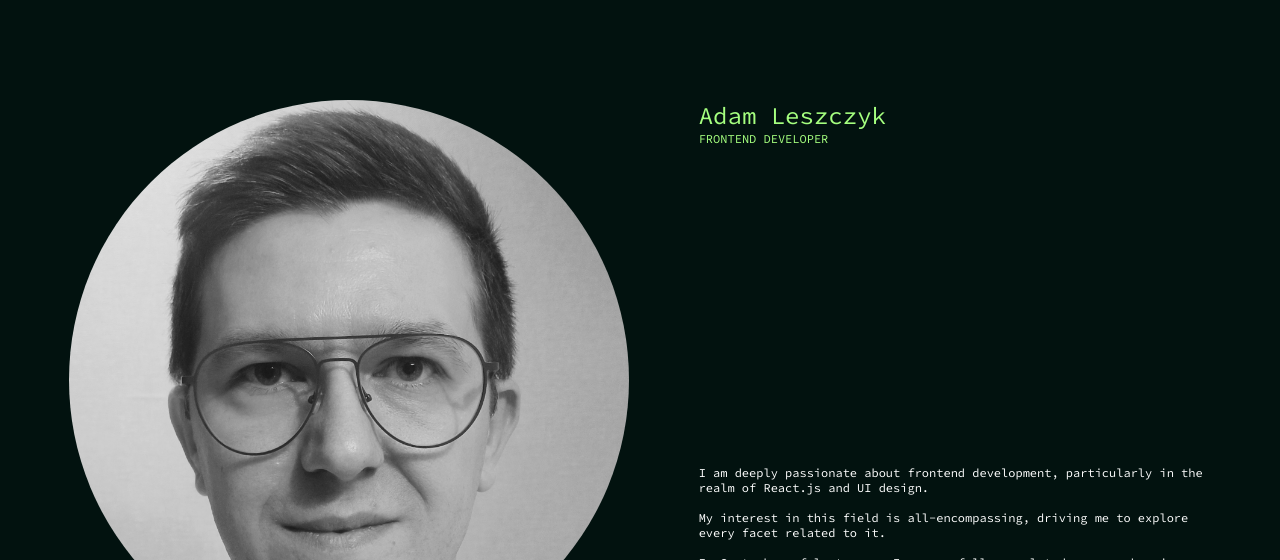
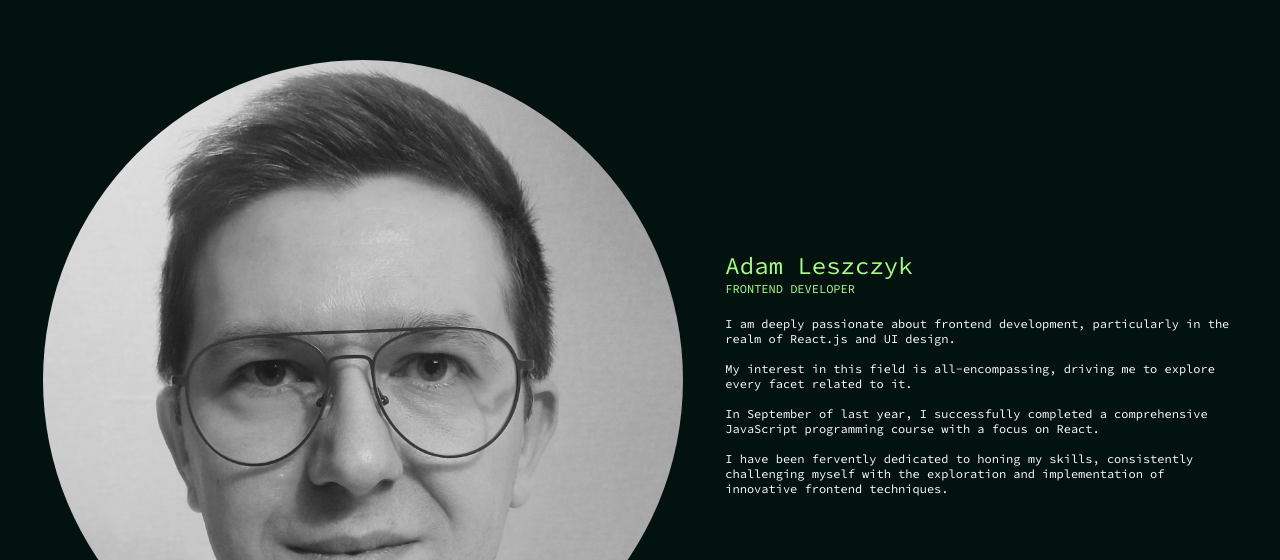
Before and after one commit to AdamCodeDesign/Portfolio-Adam-L, a React (Vite) app: page / in a window 1280 px wide. Shown: the part 1020-1580 px from the top of the page. Built offline with nearby package versions, Linux system fonts and the light colour scheme.

Commit message:
corection of profile photo

```diff
--- a/src/components/profile/profile.scss
+++ b/src/components/profile/profile.scss
@@ -48,12 +48,11 @@
       align-items: center;
       .myphoto {
         border-radius: 50%;
-        height: 70vh;
+        height: 80vh;
       }
 
       .about-me {
         width: 40%;
-        height: 70vh;
         display: flex;
         flex-direction: column;
         justify-content: space-between;
```
